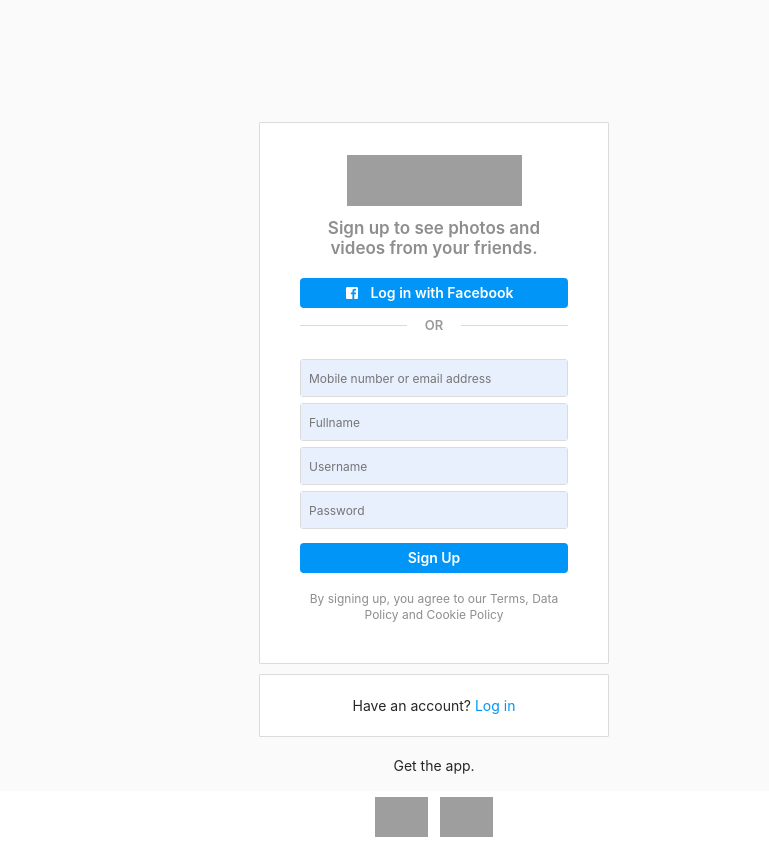
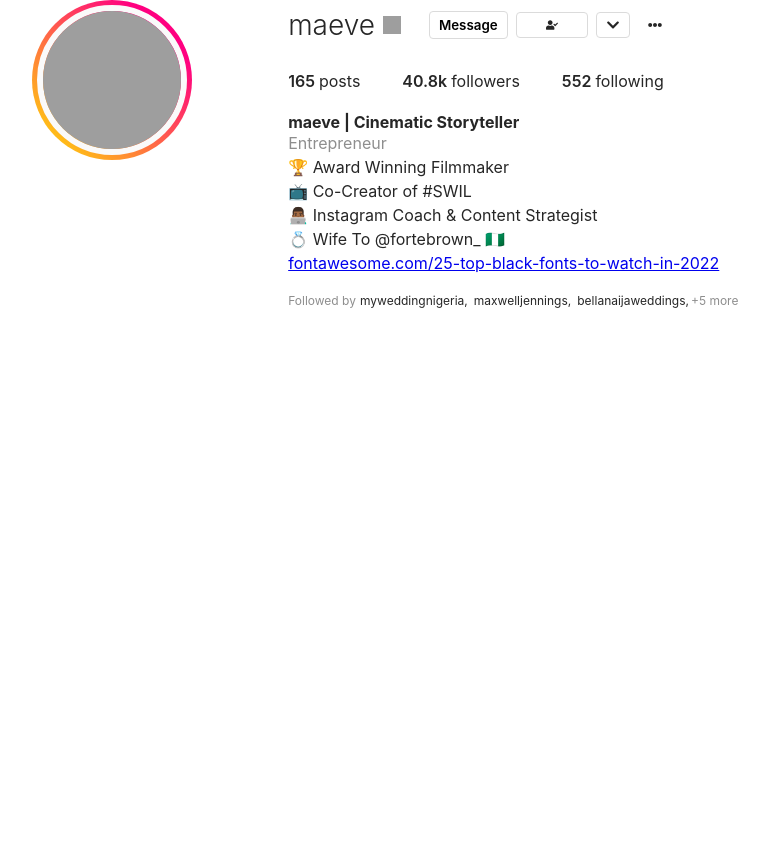
Before and after one commit to Willochs316/instagram-final, a React (Create React App) app: page / in a window 1280 px wide. Shown: the whole page, without its empty margins (206-975 px from the left). After the commit the page ends 800 px from the top, so only its background shows below. Built offline with nearby package versions, Linux system fonts and the light colour scheme; grey boxes are pictures that could not be loaded.

Commit message:
chore: set up redux and routes

```diff
--- a/package.json
+++ b/package.json
@@ -10,7 +10,11 @@
     "react-dom": "^17.0.2",
     "react-icons": "^4.3.1",
     "react-instagram-carousel": "^2.0.1",
+    "react-redux": "^7.2.6",
+    "react-router-dom": "^6.2.2",
     "react-scripts": "5.0.0",
+    "redux": "^4.1.2",
+    "redux-thunk": "^2.4.1",
     "web-vitals": "^2.1.2"
   },
   "scripts": {
--- a/src/App.js
+++ b/src/App.js
@@ -1,10 +1,22 @@
-import Instagram from './Components/Instagram';
+import { BrowserRouter as Router, Switch, Route,Routes } from "react-router-dom";
+import { Provider } from "react-redux";
+import Instagram from "./Components/Instagram";
+import { store } from "./redux/store";
+import Homepage from "./Components/ProfileDetails/ProfileDetails";
 
 function App() {
   return (
-    <div className='App'>
-      <Instagram />
-    </div>
+    <Provider store={store}>
+      <div className="App">
+        <Router>
+          <Routes>
+
+          {/* <Instagram /> */}
+          <Route path="/" element={<Homepage />} />
+          </Routes>
+        </Router>
+      </div>
+    </Provider>
   );
 }
 
--- a/src/Components/ProfileDetails/ProfileDetails.js
+++ b/src/Components/ProfileDetails/ProfileDetails.js
@@ -104,7 +104,7 @@
           <div className='profile-link'>
             <a
               author_id='1455908751'
-              class='heKAw'
+              className='heKAw'
               href='https://fontawesome.com/v5/search'
               page_id='profilePage'
               rel='me nofollow noopener noreferrer'
--- /dev/null
+++ b/src/redux/reducers/auth.js
@@ -0,0 +1,7 @@
+const initialState = {
+  authenticated: false,
+};
+
+export const authReducer = (state = initialState, action) => {
+  return state;
+};
--- /dev/null
+++ b/src/redux/reducers/followers.js
@@ -0,0 +1,7 @@
+const initialState = {
+  followers: ["Seyi", "Runo", "Fejiro"],
+};
+
+export const followerReducer = (state = initialState, action) => {
+  return state;
+};
--- /dev/null
+++ b/src/redux/reducers/rootReducer.js
@@ -0,0 +1,10 @@
+import { combineReducers } from "redux"; // combines your individual reducers
+import { authReducer } from "./auth";
+import { followerReducer} from "./followers";
+
+const rootReducer = combineReducers({
+  auth: authReducer,
+  followers: followerReducer,
+});
+
+export default rootReducer;
--- /dev/null
+++ b/src/redux/store.js
@@ -0,0 +1,7 @@
+import { createStore, applyMiddleware, compose } from 'redux';
+import rootReducer from './reducers/rootReducer'
+import thunk from 'redux-thunk';// for asyncronous operations
+
+const composeEnhancer = window.__REDUX_DEVTOOLS_EXTENSION_COMPOSE__ || compose;
+
+export const store = createStore(rootReducer, composeEnhancer(applyMiddleware(thunk)))
--- /dev/null
+++ b/src/routes.js
@@ -0,0 +1,5 @@
+import {
+    BrowserRouter as Router,
+    Switch,
+    Route,
+  } from 'react-router-dom';
```
